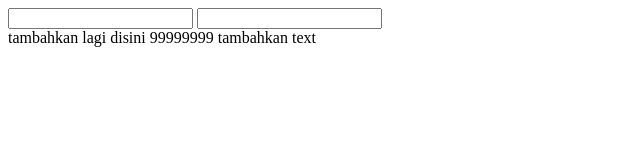
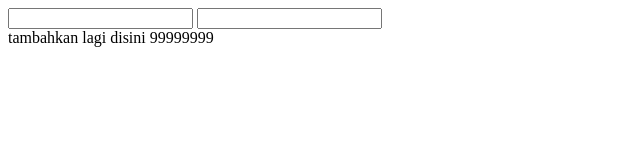
Before and after one commit to fadilhakim/blzelbub, a plain HTML site: page contact.html in a window 1280 px wide. Shown: the whole page, without its empty margins (0-640 px from the left). Drawn offline with Linux system fonts and the light colour scheme.

```diff
--- a/contact.html
+++ b/contact.html
@@ -12,7 +12,6 @@
         <input type="text">
     </form>
 
-    tambahkan lagi disini 99999999 tambahkan text
-
+    tambahkan lagi disini 99999999
 </body>
 </html>
```
